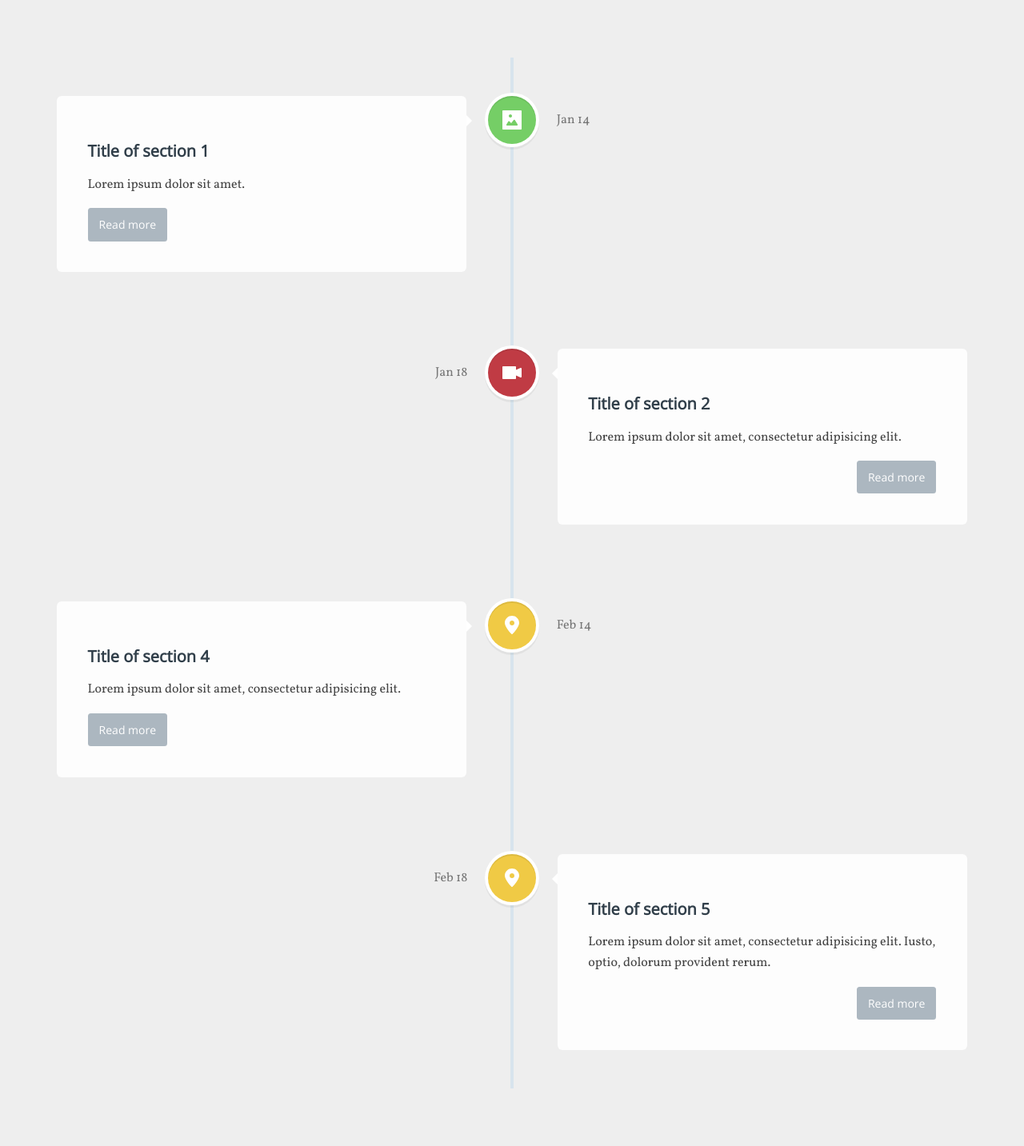
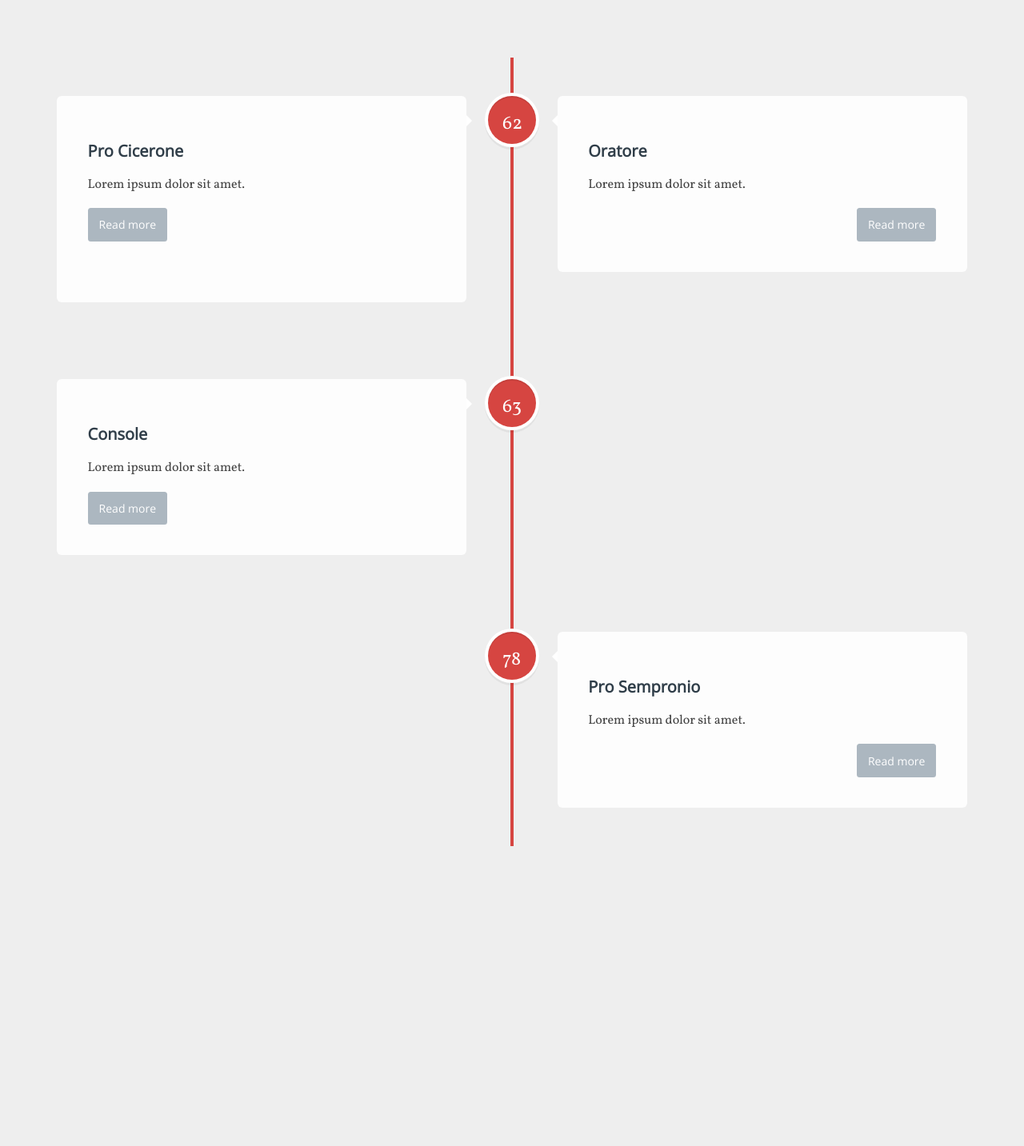
Before and after one commit to ProCicerone/ProCicerone.github.io, a Jekyll site: the page built from timeline/index.html, in a window 1280 px wide. Shown: the whole page at 80% size. Built offline with Jekyll 4.4.1, drawn with Linux system fonts in a browser that asks for light colours; after the commit the page ends 1130 px from its top, so only the background shows below that.

Commit message:
Implementa linea del tempo bifronte #6

```diff
--- a/css/timeline.scss
+++ b/css/timeline.scss
@@ -4,19 +4,11 @@
 $white: #fdfdfd;
 $grey: #eee;
 $black: #444;
+$red: #d64541;
 
 $main-font: 'Vollkorn', serif;
 $second-font: 'Open Sans', sans-serif;
 
-/* --------------------------------
-
-Primary style
-
--------------------------------- */
-html * {
-  -webkit-font-smoothing: antialiased;
-  -moz-osx-font-smoothing: grayscale;
-}
 
 *, *:after, *:before {
   -webkit-box-sizing: border-box;
@@ -29,7 +21,7 @@ body{
 a {
   color: #acb7c0;
   text-decoration: none;
-  font-family: "Open Sans", sans-serif;
+  font-family: $second-font;
 }
 
 img {
@@ -37,7 +29,7 @@ img {
 }
 
 h1, h2 {
-  font-family: "Open Sans", sans-serif;
+  font-family: $second-font;
   font-weight: bold;
 }
 
@@ -64,28 +56,6 @@ Modules - reusable parts of our design
 Main components
 
 -------------------------------- */
-header {
-  height: 200px;
-  line-height: 200px;
-  text-align: center;
-  background: #303e49;
-}
-header h1 {
-  color: white;
-  font-size: 18px;
-  font-size: 1.125rem;
-}
-@media only screen and (min-width: 1170px) {
-  header {
-    height: 300px;
-    line-height: 300px;
-  }
-  header h1 {
-    font-size: 24px;
-    font-size: 1.5rem;
-  }
-}
-
 #cd-timeline {
   position: relative;
   padding: 2em 0;
@@ -100,7 +70,7 @@ header h1 {
   left: 18px;
   height: 100%;
   width: 4px;
-  background: #d7e4ed;
+  background: $red;
 }
 @media only screen and (min-width: 1170px) {
   #cd-timeline {
@@ -139,8 +109,7 @@ header h1 {
     margin-bottom: 0;
   }
 }
-
-.cd-timeline-img {
+.cd-timeline-node {
   position: absolute;
   top: 0;
   left: 0;
@@ -148,8 +117,10 @@ header h1 {
   height: 40px;
   border-radius: 50%;
   box-shadow: 0 0 0 4px white, inset 0 2px 0 rgba(0, 0, 0, 0.08), 0 3px 0 4px rgba(0, 0, 0, 0.05);
+  background: $red;
+  color: $white;
 }
-.cd-timeline-img img {
+.cd-timeline-node div {
   display: block;
   width: 24px;
   height: 24px;
@@ -159,17 +130,8 @@ header h1 {
   margin-left: -12px;
   margin-top: -12px;
 }
-.cd-timeline-img.cd-picture {
-  background: #75ce66;
-}
-.cd-timeline-img.cd-movie {
-  background: #c03b44;
-}
-.cd-timeline-img.cd-location {
-  background: #f0ca45;
-}
 @media only screen and (min-width: 1170px) {
-  .cd-timeline-img {
+  .cd-timeline-node {
     width: 60px;
     height: 60px;
     left: 50%;
@@ -268,20 +230,20 @@ header h1 {
     font-size: 16px;
     font-size: 1rem;
   }
-  .cd-timeline-block:nth-child(even) .cd-timeline-content {
+  .cd-timeline-block .cd-timeline-content.left {
     float: right;
   }
-  .cd-timeline-block:nth-child(even) .cd-timeline-content::before {
+  .cd-timeline-block .cd-timeline-content.left::before {
     top: 24px;
     left: auto;
     right: 100%;
     border-color: transparent;
     border-right-color: white;
   }
-  .cd-timeline-block:nth-child(even) .cd-timeline-content .cd-read-more {
+  .cd-timeline-block .cd-timeline-content.left .cd-read-more {
     float: right;
   }
-  .cd-timeline-block:nth-child(even) .cd-timeline-content .cd-date {
+  .cd-timeline-block .cd-timeline-content.left .cd-date {
     left: auto;
     right: 122%;
     text-align: right;
--- a/timeline/index.html
+++ b/timeline/index.html
@@ -25,56 +25,46 @@ title: Linea del tempo
 
 	<section id="cd-timeline" class="cd-container">
 		<div class="cd-timeline-block">
-			<div class="cd-timeline-img cd-picture">
-				<img src="img/cd-icon-picture.svg" alt="Picture">
-			</div> <!-- cd-timeline-img -->
+			<div class="cd-timeline-node">
+                <div>62</div>
+			</div>
 
-			<div class="cd-timeline-content">
-				<h2>Title of section 1</h2>
+			<div class="cd-timeline-content left">
+				<h2>Oratore</h2>
 				<p>Lorem ipsum dolor sit amet.</p>
 				<a href="#0" class="cd-read-more">Read more</a>
-				<span class="cd-date">Jan 14</span>
-			</div> <!-- cd-timeline-content -->
-		</div> <!-- cd-timeline-block -->
+			</div>
+            <div class="cd-timeline-content right">
+				<h2>Pro Cicerone</h2>
+				<p>Lorem ipsum dolor sit amet.</p>
+				<a href="#0" class="cd-read-more">Read more</a>
+			</div>
+		</div>
+		<div class="cd-timeline-block">
+			<div class="cd-timeline-node">
+                <div>63</div>
+			</div>
+
+			<div class="cd-timeline-content right">
+				<h2>Console</h2>
+				<p>Lorem ipsum dolor sit amet.</p>
+				<a href="#0" class="cd-read-more">Read more</a>
+			</div>
+		</div>
 
 		<div class="cd-timeline-block">
-			<div class="cd-timeline-img cd-movie">
-				<img src="img/cd-icon-movie.svg" alt="Movie">
-			</div> <!-- cd-timeline-img -->
+			<div class="cd-timeline-node">
+                <div>78</div>
+			</div>
 
-			<div class="cd-timeline-content">
-				<h2>Title of section 2</h2>
-				<p>Lorem ipsum dolor sit amet, consectetur adipisicing elit.</p>
+			<div class="cd-timeline-content left">
+				<h2>Pro Sempronio</h2>
+				<p>Lorem ipsum dolor sit amet.</p>
 				<a href="#0" class="cd-read-more">Read more</a>
-				<span class="cd-date">Jan 18</span>
-			</div> <!-- cd-timeline-content -->
-		</div> <!-- cd-timeline-block -->
+			</div>
+		</div>
 
-		<div class="cd-timeline-block">
-			<div class="cd-timeline-img cd-location">
-				<img src="img/cd-icon-location.svg" alt="Location">
-			</div> <!-- cd-timeline-img -->
+	</section>
 
-			<div class="cd-timeline-content">
-				<h2>Title of section 4</h2>
-				<p>Lorem ipsum dolor sit amet, consectetur adipisicing elit.</p>
-				<a href="#0" class="cd-read-more">Read more</a>
-				<span class="cd-date">Feb 14</span>
-			</div> <!-- cd-timeline-content -->
-		</div> <!-- cd-timeline-block -->
-
-		<div class="cd-timeline-block">
-			<div class="cd-timeline-img cd-location">
-				<img src="img/cd-icon-location.svg" alt="Location">
-			</div> <!-- cd-timeline-img -->
-
-			<div class="cd-timeline-content">
-				<h2>Title of section 5</h2>
-				<p>Lorem ipsum dolor sit amet, consectetur adipisicing elit. Iusto, optio, dolorum provident rerum.</p>
-				<a href="#0" class="cd-read-more">Read more</a>
-				<span class="cd-date">Feb 18</span>
-			</div> <!-- cd-timeline-content -->
-		</div> <!-- cd-timeline-block -->
-	</section> <!-- cd-timeline -->
 </body>
 </html>
```
Also changed, not shown: timeline/css/reset.css (deleted, +0 -48 lines), timeline/css/style.css (deleted, +0 -284 lines).
